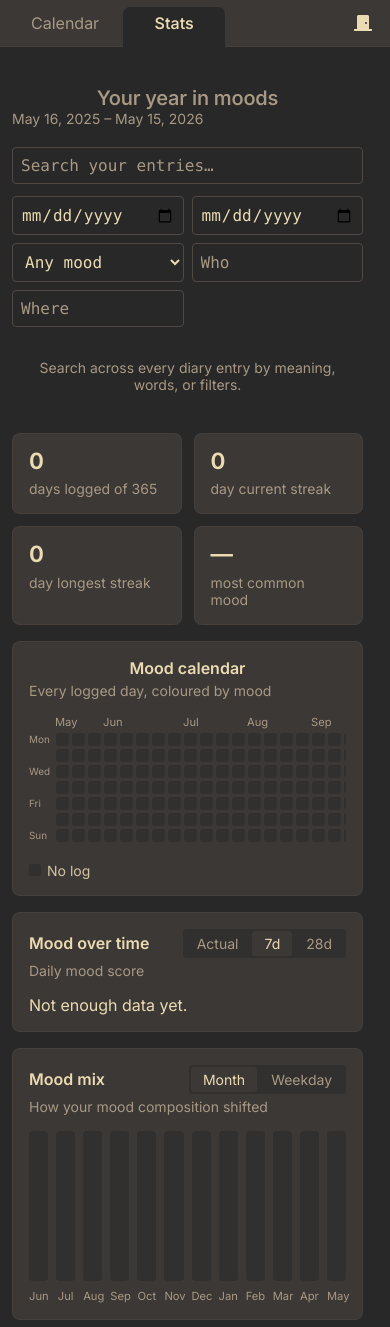
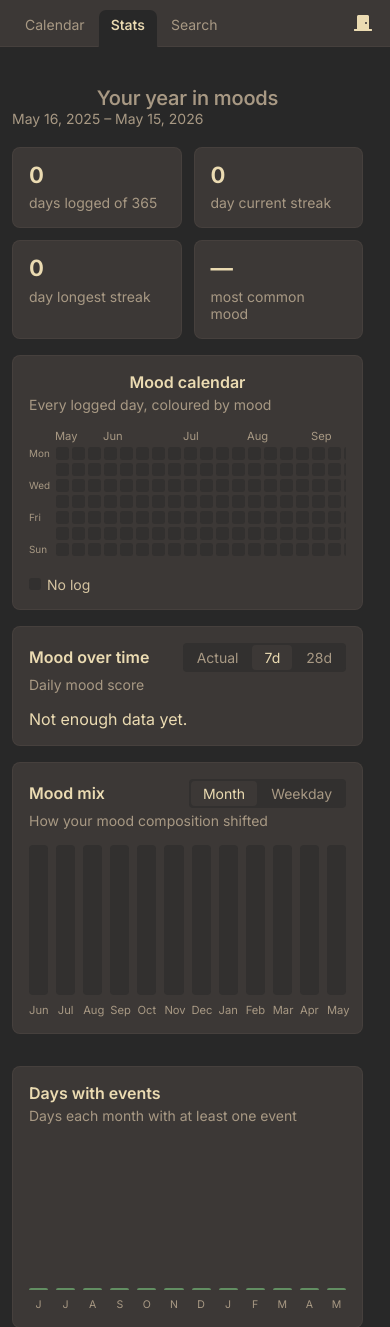
Before and after one commit to ego-alt/calendar, a Flask app: page /stats in a window 390 px wide. Shown: the top 1327 px of the page. Run offline with Flask 3, Linux system fonts and the light colour scheme; a user stored in the database is signed in; tables that the repository leaves empty hold one stand-in row (values such as "Sample post").

Commit message:
feat/promote search to its own tab

```diff
--- a/static/css/search.css
+++ b/static/css/search.css
@@ -1,15 +1,12 @@
-/* Inline diary search — a section at the top of the Stats view (#statsView).
-   Loaded after stats.css. */
-
-.st-search {
-    margin-bottom: var(--space-5);
-}
+/* Diary search — its own top-level view (#searchView). The page shell (centering,
+   top padding, the .st-header heading) is shared with Stats; this styles the query
+   controls and the result list. Loaded after stats.css. */
 
 .search-controls {
     display: flex;
     flex-direction: column;
     gap: var(--space-3);
-    margin-bottom: var(--space-3);
+    margin-bottom: var(--space-4);
 }
 .search-controls .input {
     width: 100%;
@@ -30,16 +27,13 @@
     border: 1px solid var(--color-border-soft);
     border-radius: var(--radius-sm);
     padding: var(--space-2) var(--space-3);
-    margin-bottom: var(--space-3);
+    margin-bottom: var(--space-4);
 }
 
-/* Results are capped so a long list doesn't bury the charts below. */
 .search-results {
     display: flex;
     flex-direction: column;
     gap: var(--space-3);
-    max-height: 55vh;
-    overflow-y: auto;
 }
 /* Result cards reuse the .diary-event look (index.css); this adds the date header. */
 .search-result-date {
@@ -51,5 +45,5 @@
     color: var(--color-text-muted);
     font-size: var(--text-sm);
     text-align: center;
-    padding: var(--space-5) var(--space-3);
+    padding: var(--space-8) var(--space-3);
 }
--- a/static/css/shell.css
+++ b/static/css/shell.css
@@ -127,33 +127,37 @@ body {
 }
 /* The stats h1 carries an extra top margin (space-2) the calendar h1 doesn't —
    zero it so the two headings land at the exact same height across the toggle. */
-#statsView .st-header h1 {
+#statsView .st-header h1,
+#searchView .st-header h1 {
     margin-top: 0;
 }
 
-/* Calendar-only chrome disappears on the Stats view. */
-body.view-stats .shell-cal-only {
+/* Calendar-only chrome disappears on the Stats and Search views. */
+body.view-stats .shell-cal-only,
+body.view-search .shell-cal-only {
     display: none;
 }
 
 /* View visibility — one is shown at a time beneath the shared bar. */
-#statsView {
+#statsView,
+#searchView {
     display: none;
     width: 100%;
-    /* Extra top padding drops the "Your year in moods" heading clear of the
-       fixed bar (was cramped right beneath it). */
+    /* Extra top padding drops the heading clear of the fixed bar. */
     padding: var(--space-8) var(--space-4) var(--space-8);
 }
-body.view-stats #statsView {
+body.view-stats #statsView,
+body.view-search #searchView {
     display: block;
 }
 /* `contents` makes the wrapper transparent to layout, so the calendar stays the
    body's flex child and keeps its original width + centering (a real box here
-   would shrink-to-fit). Hidden outright on the stats view. */
+   would shrink-to-fit). Hidden outright on the stats / search views. */
 #calendarView {
     display: contents;
 }
-body.view-stats #calendarView {
+body.view-stats #calendarView,
+body.view-search #calendarView {
     display: none;
 }
 
@@ -170,6 +174,17 @@ body.view-stats #calendarView {
     .shell-actions .btn-ghost {
         font-size: var(--text-base);
         padding: 5px;
+    }
+    /* Three tabs (Calendar/Stats/Search) + actions on a narrow screen: let tabs
+       shrink to their label instead of the fixed desktop width. */
+    .shell-switch {
+        gap: 0;
+    }
+    .shell-tab {
+        min-width: 0;
+        padding-left: 12px;
+        padding-right: 12px;
+        font-size: var(--text-sm);
     }
     /* The inline calendar controls move to the bottom mode bar on phones. */
     #viewSelect,
--- a/static/js/search.js
+++ b/static/js/search.js
@@ -1,7 +1,7 @@
-/* Inline diary search — lives at the top of the Stats view. Hybrid search runs
+/* Diary search — its own top-level view (#searchView). Hybrid search runs
  * server-side (search_index.py) with query routing (query_router.py); this fetches
- * GET /search, renders ranked results, and on click switches to the Calendar view
- * at that entry's day and opens the day sidebar.
+ * GET /search/data, renders ranked results, and on click switches to the Calendar
+ * view at that entry's day and opens the day sidebar.
  *
  * Loaded after index.js, so it shares its globals: viewState, updateCalendarView,
  * showSidebar, appUrl. */
@@ -62,7 +62,7 @@
         const stamp = ++lastRequest;
         resultsEl.innerHTML = '<div class="loading-indicator">Searching…</div>';
         try {
-            const response = await fetch(appUrl(`/search?${params.toString()}`));
+            const response = await fetch(appUrl(`/search/data?${params.toString()}`));
             const data = await response.json();
             if (stamp !== lastRequest) return; // a newer query superseded this one
             if (data.status === 'success') {
--- a/static/js/shell.js
+++ b/static/js/shell.js
@@ -20,20 +20,22 @@
         }
     }
 
+    const PATHS = { calendar: "/", stats: "/stats", search: "/search" };
+
     function setView(view, { push = true } = {}) {
-        const stats = view === "stats";
         // Switching the top-level view closes any open calendar sub-view
-        // (year / diary / day) so we don't land on Stats with one still open.
+        // (year / diary / day) so we don't land on another view with one still open.
         ["yearView", "diaryView", "sidebar"].forEach((id) => {
             document.getElementById(id)?.classList.remove("active");
         });
         window.updateBottomBar?.();
-        document.body.classList.toggle("view-stats", stats);
-        document.body.classList.toggle("view-calendar", !stats);
+        document.body.classList.toggle("view-calendar", view === "calendar");
+        document.body.classList.toggle("view-stats", view === "stats");
+        document.body.classList.toggle("view-search", view === "search");
         tabs.forEach((t) => t.classList.toggle("active", t.dataset.view === view));
-        if (stats) loadStats();
+        if (view === "stats") loadStats();
         if (push) {
-            history.pushState({ view }, "", appUrl(stats ? "/stats" : "/"));
+            history.pushState({ view }, "", appUrl(PATHS[view] || "/"));
         }
     }
 
@@ -42,7 +44,10 @@
     // Browser back/forward closes or reopens the Stats view.
     window.addEventListener("popstate", (e) => {
         const path = location.pathname.replace(/\/+$/, "");
-        const view = (e.state && e.state.view) || (path.endsWith("/stats") ? "stats" : "calendar");
+        let view = "calendar";
+        if (e.state && e.state.view) view = e.state.view;
+        else if (path.endsWith("/stats")) view = "stats";
+        else if (path.endsWith("/search")) view = "search";
         setView(view, { push: false });
     });
 
--- a/templates/index.html
+++ b/templates/index.html
@@ -34,6 +34,7 @@
         <nav class="shell-switch" role="tablist" aria-label="View">
             <button class="shell-tab" data-view="calendar" role="tab" type="button">Calendar</button>
             <button class="shell-tab" data-view="stats" role="tab" type="button">Stats</button>
+            <button class="shell-tab" data-view="search" role="tab" type="button">Search</button>
         </nav>
         <div class="shell-spacer"></div>
         <div class="shell-actions">
@@ -168,26 +169,6 @@
                 <div class="st-range" id="range"></div>
             </header>
 
-            <section class="st-search">
-                <div class="search-controls">
-                    <input class="input" type="search" id="searchInput" placeholder="Search your entries…" autocomplete="off">
-                    <div class="search-filters">
-                        <input class="input" type="date" id="searchFrom" aria-label="From date">
-                        <input class="input" type="date" id="searchTo" aria-label="To date">
-                        <select class="input" id="searchMood" aria-label="Mood">
-                            <option value="">Any mood</option>
-                            {% for m in moods %}<option value="{{ m.key }}">{{ m.name }}</option>{% endfor %}
-                        </select>
-                        <input class="input" type="text" id="searchWho" placeholder="Who" autocomplete="off">
-                        <input class="input" type="text" id="searchWhere" placeholder="Where" autocomplete="off">
-                    </div>
-                </div>
-                <div class="search-interpreted" id="searchInterpreted" style="display:none"></div>
-                <div class="search-results" id="searchResults">
-                    <div class="search-hint">Search across every diary entry by meaning, words, or filters.</div>
-                </div>
-            </section>
-
             <section class="st-tiles" id="tiles"></section>
 
             <section class="st-card">
@@ -242,6 +223,31 @@
         </div>
     </main>
 
+    <main id="searchView">
+        <div class="st-wrap">
+            <header class="st-header">
+                <h1>Search</h1>
+            </header>
+            <div class="search-controls">
+                <input class="input" type="search" id="searchInput" placeholder="Search your entries…" autocomplete="off">
+                <div class="search-filters">
+                    <input class="input" type="date" id="searchFrom" aria-label="From date">
+                    <input class="input" type="date" id="searchTo" aria-label="To date">
+                    <select class="input" id="searchMood" aria-label="Mood">
+                        <option value="">Any mood</option>
+                        {% for m in moods %}<option value="{{ m.key }}">{{ m.name }}</option>{% endfor %}
+                    </select>
+                    <input class="input" type="text" id="searchWho" placeholder="Who" autocomplete="off">
+                    <input class="input" type="text" id="searchWhere" placeholder="Where" autocomplete="off">
+                </div>
+            </div>
+            <div class="search-interpreted" id="searchInterpreted" style="display:none"></div>
+            <div class="search-results" id="searchResults">
+                <div class="search-hint">Search across every diary entry by meaning, words, or filters.</div>
+            </div>
+        </div>
+    </main>
+
     <nav class="mode-bar shell-cal-only" id="modeBar" aria-label="Calendar mode">
         <button class="mode-item" type="button" data-mode="month"><i class="fas fa-calendar-days"></i><span>Month</span></button>
         <button class="mode-item" type="button" data-mode="week"><i class="fas fa-calendar-week"></i><span>Week</span></button>
```
Also changed, not shown: routes/search.py (+13 -2 lines), tests/test_search.py (+24 -12 lines), README.md.
